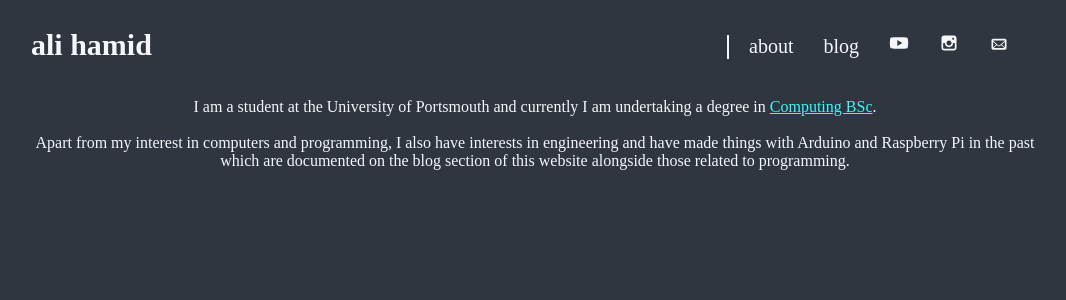
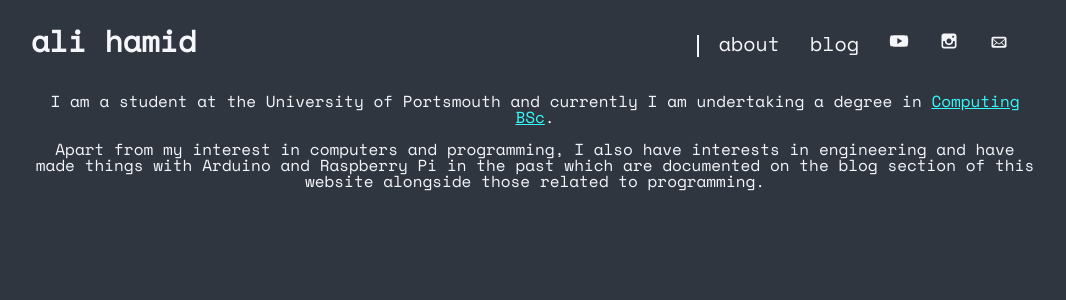
Before and after one commit to al651/alham.co, a React (Create React App) app: page / in a window 1280 px wide. Shown: the top 300 px of the page, without its empty margins (105-1171 px from the left). Built offline with nearby package versions, Linux system fonts and the light colour scheme.

Commit message:
removed fallback font
wrong implementation maybe come back to another time

```diff
--- a/src/App.css
+++ b/src/App.css
@@ -1,5 +1,5 @@
 @font-face {
-  font-family: "Regular", 'Courier New', Courier, monospace;
+  font-family: "Regular";
   src: local("SpaceMono-Regular"),
     url("./fonts/SpaceMono/spacemono-regular-webfont.woff2") format("woff2"),
     url("./fonts/SpaceMono/spacemono-regular-webfont.woff") format("woff");
@@ -7,7 +7,7 @@
 }
 
 @font-face {
-  font-family: "Bold", 'Courier New', Courier, monospace;
+  font-family: "Bold";
   src: local("SpaceMono-Bold"),
     url("./fonts/SpaceMono/spacemono-bold-webfont.woff2") format("woff2"),
     url("./fonts/SpaceMono/spacemono-bold-webfont.woff") format("woff");
@@ -15,7 +15,7 @@
 }
 
 @font-face {
-  font-family: "Italic", 'Courier New', Courier, monospace;
+  font-family: "Italic";
   src: local("SpaceMono-Italic"),
     url("./fonts/SpaceMono/spacemono-italic-webfont.woff2") format("woff2"),
     url("./fonts/SpaceMono/spacemono-italic-webfont.woff") format("woff");
@@ -23,7 +23,7 @@
 }
 
 @font-face {
-  font-family: "BoldItalic", 'Courier New', Courier, monospace;
+  font-family: "BoldItalic";
   src: local("SpaceMono-BoldItalic"),
     url("./fonts/SpaceMono/spacemono-bolditalic-webfont.woff2") format("woff2"),
     url("./fonts/SpaceMono/spacemono-bolditalic-webfont.woff") format("woff");
```
